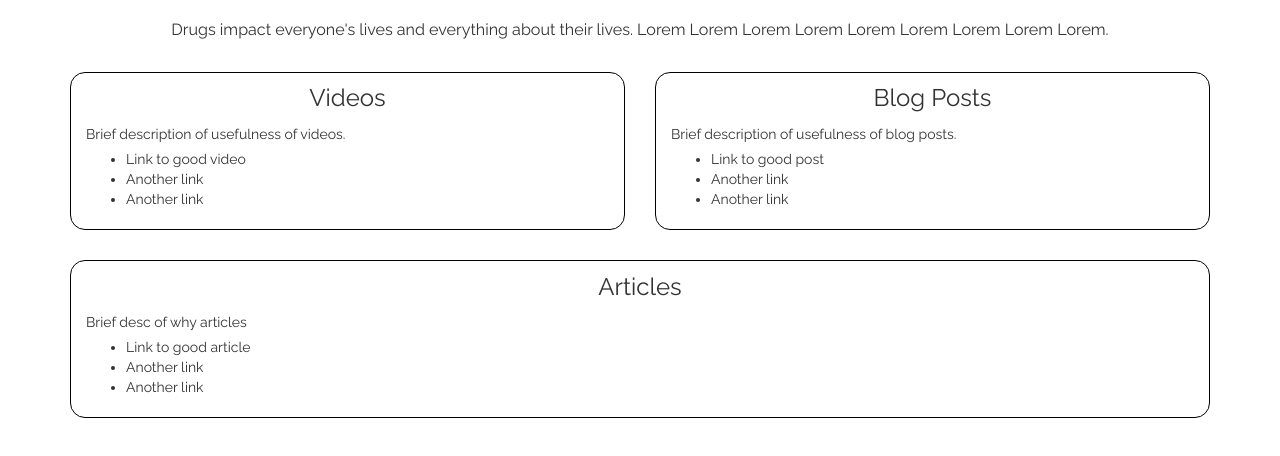
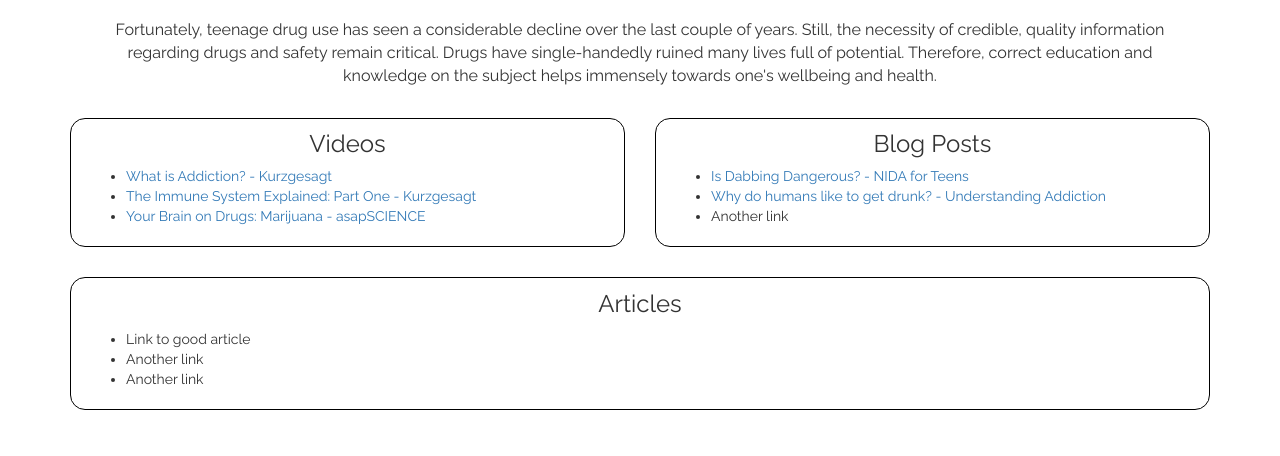
Before and after one commit to ericblobb/booq, a plain HTML site: page drugs.html in a window 1280 px wide. Shown: the part 172-628 px from the top of the page. Drawn offline with Linux system fonts and the light colour scheme.

Commit message:
Links for Drugs; optimizations

```diff
--- a/css/style.css
+++ b/css/style.css
@@ -98,6 +98,10 @@ h1, h2, h3, h4, h5, h6, p {
     padding-bottom: 10px;
 }
 
+#videos h3 {
+    margin-bottom: 8px;
+}
+
 #videos h3, p {
     padding-top: 12px;
 }
@@ -112,6 +116,10 @@ h1, h2, h3, h4, h5, h6, p {
 
 #blog li:last-child {
     padding-bottom: 10px;
+}
+
+#blog h3 {
+    margin-bottom: 8px;
 }
 
 #blog h3, p {
--- a/drugs.html
+++ b/drugs.html
@@ -36,7 +36,7 @@
     <div class="row text-center" id="explain">
         <div class="col-xs-12">
             <div class="col-xs-12">
-                <p>Drugs impact everyone's lives and everything about their lives. Lorem Lorem Lorem Lorem Lorem Lorem Lorem Lorem Lorem.</p>
+                <p>Fortunately, teenage drug use has seen a considerable decline over the last couple of years. Still, the necessity of credible, quality information regarding drugs and safety remain critical. Drugs have single-handedly ruined many lives full of potential. Therefore, correct education and knowledge on the subject helps immensely towards one's wellbeing and health.</p>
             </div>
         </div>
     </div>
@@ -44,21 +44,19 @@
         <div class="col-lg-6 col-xs-12" id="videos">
             <div class="col-xs-12 box">
                 <h3 class="text-center">Videos</h3>
-                <p>Brief description of usefulness of videos.</p>
                 <ul>
-                    <li>Link to good video</li>
-                    <li>Another link</li>
-                    <li>Another link</li>
+                    <li><a href="https://youtu.be/ao8L-0nSYzg">What is Addiction? - Kurzgesagt</a></li>
+                    <li><a href="https://youtu.be/zQGOcOUBi6s">The Immune System Explained: Part One - Kurzgesagt</a></li>
+                    <li><a href="https://youtu.be/oeF6rFN9org">Your Brain on Drugs: Marijuana - asapSCIENCE</a></li>
                 </ul>
             </div>
         </div>
         <div class="col-lg-6 col-xs-12" id="blog">
             <div class="col-xs-12 box">
                 <h3 class="text-center">Blog Posts</h3>
-                <p>Brief description of usefulness of blog posts.</p>
                 <ul>
-                    <li>Link to good post</li>
-                    <li>Another link</li>
+                    <li><a href="https://teens.drugabuse.gov/blog/post/dabbing-dangerous">Is Dabbing Dangerous? - NIDA for Teens</a></li>
+                    <li><a href="http://www.memoirsofanaddictedbrain.com/connect/why-do-humans-like-to-get-drunk/">Why do humans like to get drunk? - Understanding Addiction</a></li>
                     <li>Another link</li>
                 </ul>
             </div>
@@ -68,7 +66,6 @@
         <div class="col-xs-12" id="articles">
             <div class="col-xs-12 box">
                 <h3 class="text-center">Articles</h3>
-                <p>Brief desc of why articles</p>
                 <ul>
                     <li>Link to good article</li>
                     <li>Another link</li>
```
Also changed, not shown: family.html (+1 -4 lines), rel.html (+0 -3 lines), school.html (+1 -4 lines).
